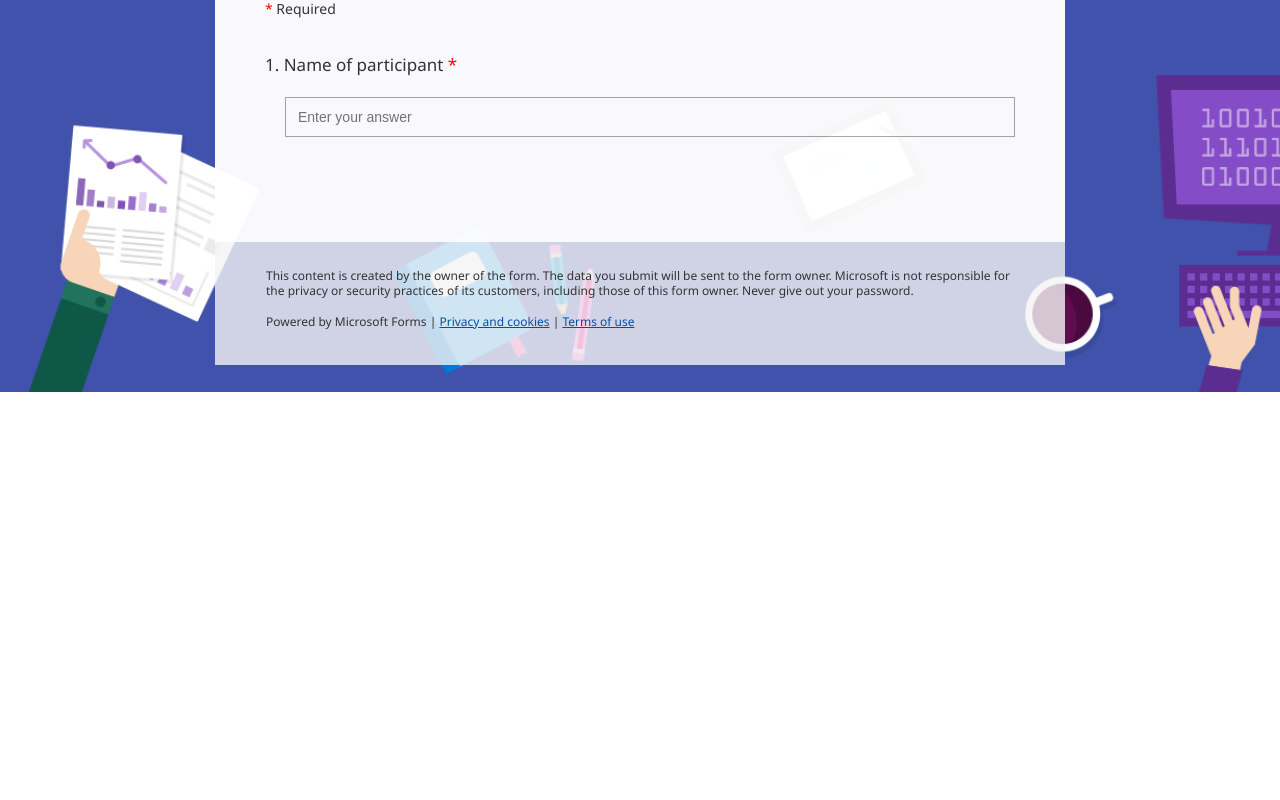
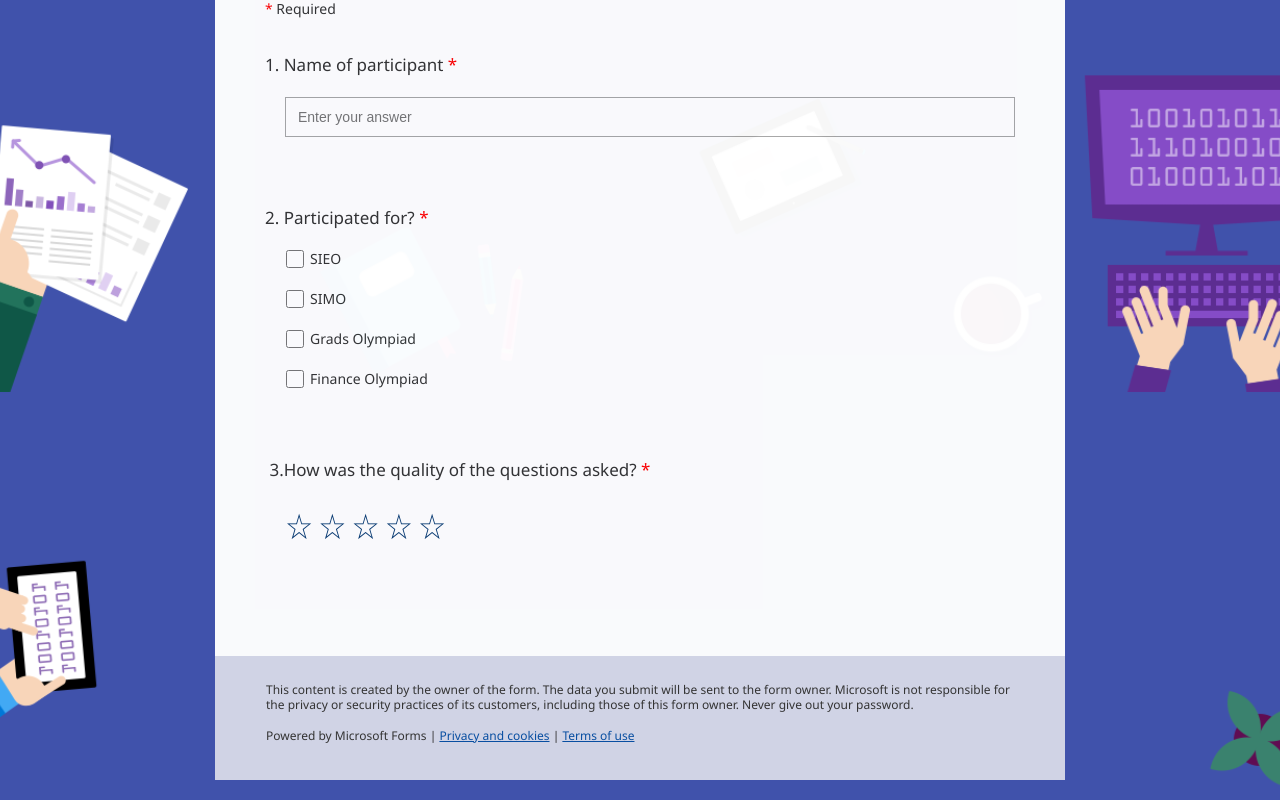
Before and after one commit to rick-25/angular_assignment, an Angular app: page / in a window 1280 px wide. Shown: the part 408-1208 px from the top of the page. Before the commit the page ends 800 px from the top, so only its background shows below. Built offline with nearby package versions, Linux system fonts and the light colour scheme.

Commit message:
added star option

```diff
--- a/src/app/form-main/form-main.component.css
+++ b/src/app/form-main/form-main.component.css
@@ -30,7 +30,7 @@
     margin-top: 20px;
 }
 
-.answer > input[type="text"] {
+.answer>input[type="text"] {
     background-color: #fff;
     background-image: none;
     border: 1px solid #a6a6a6;
@@ -50,8 +50,39 @@
     width: 100%;
 }
 
-.answer > input[type="text"]:focus {
+.answer>input[type="text"]:focus {
     outline: 1px solid #333;
+}
+
+.checkbox {
+    display: flex;
+    justify-content: start;
+    align-items: center;
+    gap: 5px;
+    margin-top: 20px;
+}
+
+.checkbox input[type="checkbox"],
+.radio input[type="radio"] {
+    width: 20px;
+    height: 18px;
+    outline-offset: 0;
+}
+
+
+
+.question .answer .range {
+    display: flex;
+    justify-content: start;
+    align-items: center;
+    gap: 5px;
+}
+
+
+.question .answer .star {
+    font-size: 35px;
+    color: #053870;
+    cursor: pointer;
 }
 
 @media screen and (max-width: 640px) {
--- a/src/app/form-main/form-main.component.html
+++ b/src/app/form-main/form-main.component.html
@@ -8,8 +8,51 @@
                 <div class="question-lable">
                     <div class="text-block">1. Name of participant <span style="color: red;">*</span></div>
                 </div>
-                <div class="answer">
-                    <input type="text" name="" id="" placeholder="Enter your answer">
+                <div class="answer" aria-posinset="0">
+                    <input type="text" name="username" id="" placeholder="Enter your answer">
+                </div>
+            </div>
+            <div class="question">
+                <div class="question-lable">
+                    <div class="text-block">2. Participated for? <span style="color: red;">*</span></div>
+                </div>
+                <div class="answer" aria-posinset="1">
+                    <div class="checkbox">
+                        <input type="checkbox" name="task" aria-checked="false" value="SIEO" id="SIEO">
+                        <label class="text-block" for="SIEO">SIEO</label>
+                    </div>
+                    <div class="checkbox">
+                        <input type="checkbox" name="task" aria-checked="false" value="SIMO" id="SIMO">
+                        <label class="text-block" for="SIMO">SIMO</label>
+                    </div>
+                    <div class="checkbox">
+                        <input type="checkbox" name="task" aria-checked="false" value="Grads Olympiad"
+                            id="Grads-Olympiad">
+                        <label class="text-block" for="Grads-Olympiad">Grads Olympiad</label>
+                    </div>
+                    <div class="checkbox">
+                        <input type="checkbox" name="task" aria-checked="false" value="Finance Olympiad"
+                            id="Finance-Olympiad">
+                        <label class="text-block" for="Finance-Olympiad">Finance Olympiad</label>
+                    </div>
+                </div>
+            </div>
+            <div class="question">
+                <div class="question-lable">
+                    <div class="text-block">
+                        3.How was the quality of the questions asked?
+                        <span style="color: red;">*</span>
+                    </div>
+                </div>
+                <div class="answer" aria-posinset="2">
+                    <div class="range">
+                        <div *ngFor="let i of nums">
+                            <div class="star" [attr.aria-posinset]="i" (mouseover)="updateStarPos($event)">
+                                <span *ngIf="options[2].value >= i">★</span>
+                                <span *ngIf="options[2].value < i">☆</span>
+                            </div>
+                        </div>
+                    </div>
                 </div>
             </div>
         </div>
--- a/src/app/form-main/form-main.component.ts
+++ b/src/app/form-main/form-main.component.ts
@@ -1,13 +1,18 @@
 import { Component, OnInit } from '@angular/core';
 
 
-interface Question {
-  id: number;
-  text: string;
-  required: boolean;
-  valueType: string;
-  selectedValue?: string | boolean;
+
+interface Text {
+  value: string;
 }
+interface Checkbox {
+  values: string[];
+}
+interface Range {
+  value: number;
+}
+
+
 
 @Component({
   selector: 'app-form-main',
@@ -16,14 +21,19 @@ interface Question {
 })
 export class FormMainComponent implements OnInit {
 
-  questions?: Question[] = [
-    {
-      id: 1,
-      text: 'Are you gay',
-      required: true,
-      valueType: 'text'
-    }
+  options: any[] = [
+    {value: ''}, { values: [] }, { value: -1 }
   ];
+
+  nums = [1, 2, 3, 4, 5];
+
+  updateStarPos(e: any) {
+    const questionNo: number = e.target.parentNode.parentNode.parentNode.parentNode.getAttribute("aria-posinset");
+    const option: number = e.target.parentNode.getAttribute("aria-posinset");
+    console.log(questionNo, option);
+
+    this.options[questionNo].value = option;
+  }
 
   constructor() { }
 
--- a/src/index.html
+++ b/src/index.html
@@ -6,6 +6,7 @@
   <base href="/">
   <meta name="viewport" content="width=device-width, initial-scale=1">
   <link rel="icon" type="image/x-icon" href="favicon.ico">
+  <link rel="stylesheet" href="https://cdnjs.cloudflare.com/ajax/libs/font-awesome/4.7.0/css/font-awesome.min.css">
 </head>
 <body>
   <app-root></app-root>
```
